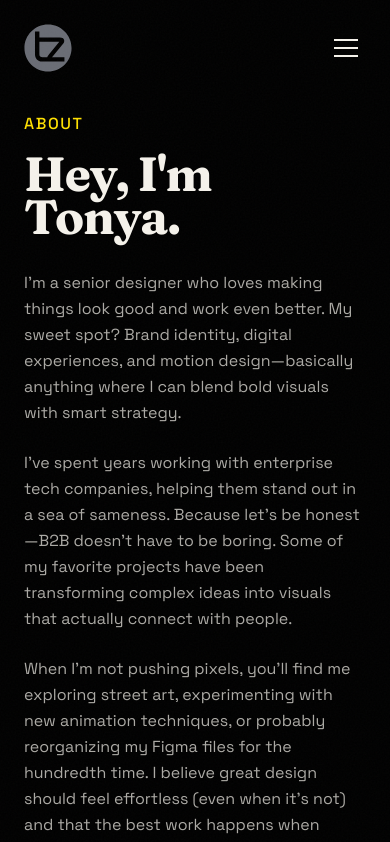
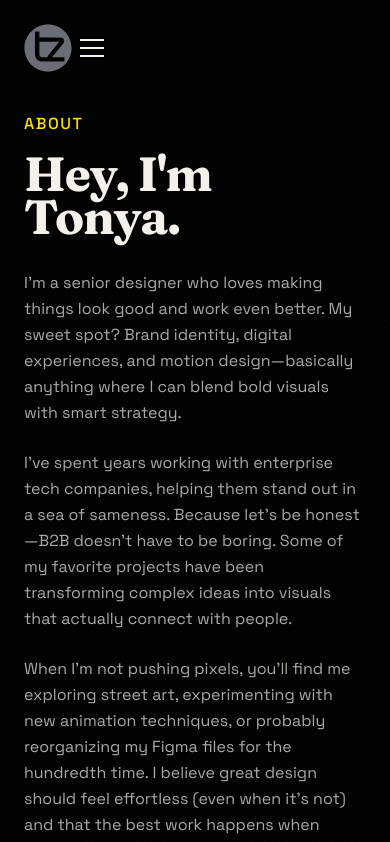
Before and after one commit to tizy2u2-tz/my_portfolio, a Next.js app: page /about in a window 390 px wide. Shown: the top 842 px of the page. Built offline with nearby package versions, Linux system fonts and the light colour scheme.

Commit message:
Update PURPOSE animation to reveal effect and adjust description/buttons spacing

```diff
--- a/src/app/page.tsx
+++ b/src/app/page.tsx
@@ -18,6 +18,21 @@ const letterVariants = {
       delay: 0.8 + i * 0.03,
       duration: 0.5,
       ease: [0.25, 0.46, 0.45, 0.94],
+    },
+  }),
+};
+
+// Bounce animation for PURPOSE letters
+const bounceLetterVariants = {
+  hidden: { opacity: 0, y: 80, scale: 0.3 },
+  visible: (i: number) => ({
+    opacity: 1,
+    y: 0,
+    scale: 1,
+    transition: {
+      delay: 1.4 + i * 0.08,
+      duration: 0.6,
+      ease: [0.34, 1.56, 0.64, 1], // Bouncy ease
     },
   }),
 };
@@ -92,6 +107,20 @@ const AnimatedLetter = ({ char, index }: { char: string; index: number }) => (
     initial="hidden"
     animate="visible"
     variants={letterVariants}
+    className="inline-block"
+    style={{ display: char === ' ' ? 'inline' : 'inline-block' }}
+  >
+    {char === ' ' ? '\u00A0' : char}
+  </motion.span>
+);
+
+// Animated purpose letter component with bounce
+const AnimatedPurposeLetter = ({ char, index }: { char: string; index: number }) => (
+  <motion.span
+    custom={index}
+    initial="hidden"
+    animate="visible"
+    variants={bounceLetterVariants}
     className="inline-block"
     style={{ display: char === ' ' ? 'inline' : 'inline-block' }}
   >
@@ -295,10 +324,7 @@ export default function Home() {
               transformOrigin: 'left',
             }}
           >
-            <motion.div
-              initial={{ opacity: 0, x: -20 }}
-              animate={{ opacity: 1, x: 0 }}
-              transition={{ delay: 1.4, duration: 0.5 }}
+            <div
               className="text-[#FFE100] uppercase"
               style={{
                 fontFamily: "'Bodoni 72', 'Bodoni 72 Oldstyle', 'Bodoni MT', 'Didot', serif",
@@ -309,8 +335,10 @@ export default function Home() {
                 paddingLeft: '10px',
               }}
             >
-              {purposeText}
-            </motion.div>
+              {purposeText.split('').map((char, index) => (
+                <AnimatedPurposeLetter key={index} char={char} index={index} />
+              ))}
+            </div>
           </motion.div>
 
           {/* Description - White box (aligned right edge with PURPOSE box) */}
@@ -322,7 +350,7 @@ export default function Home() {
             className="absolute bg-white border border-black z-10"
             style={{
               left: '40.2%',
-              top: '577px',
+              top: '600px',
               width: '723px',
               padding: '24px',
               boxShadow: '12px 12px 0px 0px #000000',
@@ -345,7 +373,7 @@ export default function Home() {
             className="absolute flex gap-4"
             style={{
               left: '40.2%',
-              top: '750px',
+              top: '775px',
             }}
           >
             <MagneticButton href="/work" variant="primary">
--- a/src/components/Navigation.tsx
+++ b/src/components/Navigation.tsx
@@ -16,6 +16,7 @@ export default function Navigation() {
   const [isOpen, setIsOpen] = useState(false);
   const [isScrolled, setIsScrolled] = useState(false);
   const [hasScrolled, setHasScrolled] = useState(false);
+  const [isPastHeroLogo, setIsPastHeroLogo] = useState(false);
   const pathname = usePathname();
   const isHomePage = pathname === '/';
 
@@ -28,6 +29,16 @@ export default function Navigation() {
       }
       // Consider scrolled after a small amount of scrolling to prevent overlap
       setIsScrolled(scrollY > 50);
+
+      // On home page, check if we've scrolled past the hero logo
+      // Hero logo is at ~557px from top, logo is ~207px tall, so roughly at ~764px total
+      // We'll show nav logo when scrolled past ~800px to be safe
+      if (isHomePage) {
+        setIsPastHeroLogo(scrollY > 800);
+      } else {
+        // On other pages, always show the logo
+        setIsPastHeroLogo(true);
+      }
     };
 
     // Check initial scroll position on mount (for page refresh scenarios)
@@ -35,7 +46,7 @@ export default function Navigation() {
 
     window.addEventListener('scroll', handleScroll);
     return () => window.removeEventListener('scroll', handleScroll);
-  }, []);
+  }, [isHomePage]);
 
   const toggleMenu = () => setIsOpen(!isOpen);
 
@@ -61,8 +72,17 @@ export default function Navigation() {
           : 'bg-[#FFE100]/0 backdrop-blur-sm'
         : 'bg-ink/90 backdrop-blur-sm'
     }`}>
-      <nav className="container-main py-6 flex items-center justify-between">
+      <nav className="container-main py-6 flex items-center">
         {/* Logo - TZ mark */}
+        {/* Hide on home page initially, show when past hero logo. Always visible on other pages */}
+        <AnimatePresence>
+          {(isPastHeroLogo || !isHomePage) && (
+            <motion.div
+              initial={{ opacity: 0, x: -20 }}
+              animate={{ opacity: 1, x: 0 }}
+              exit={{ opacity: 0, x: -20 }}
+              transition={{ duration: 0.3 }}
+            >
               <Link href="/" className="relative z-50">
                 <motion.svg
                   viewBox="0 0 400 400"
@@ -82,9 +102,12 @@ export default function Navigation() {
                   />
                 </motion.svg>
               </Link>
+            </motion.div>
+          )}
+        </AnimatePresence>
 
         {/* Desktop Navigation */}
-        <ul className="hidden md:flex items-center gap-8">
+        <ul className="hidden md:flex items-center gap-8 ml-auto">
           {navLinks.map((link) => (
             <li key={link.href}>
               <Link
```
Lines whose indentation alone changed are shown as unchanged.
